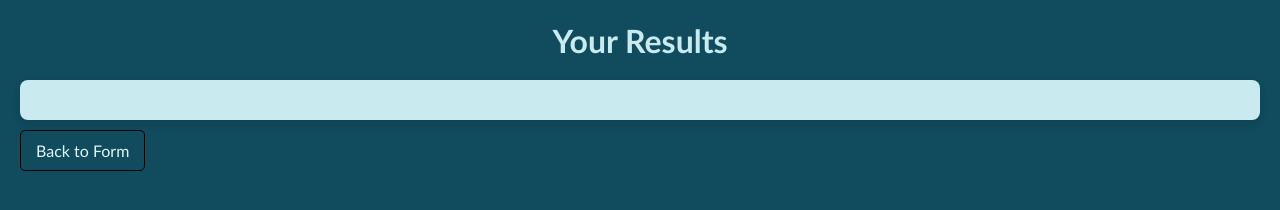
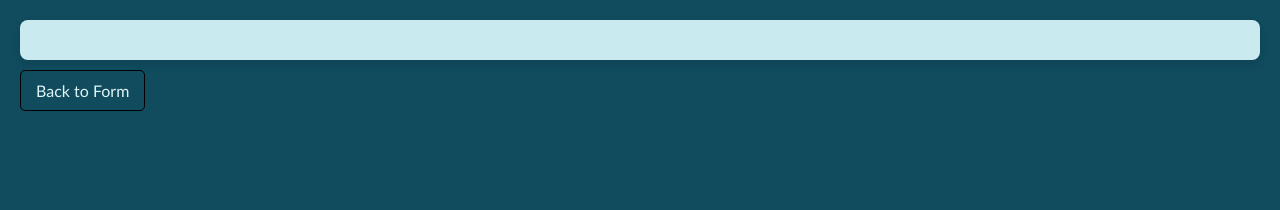
Before and after one commit to njdixn/HTML_Form_with_CSS, a plain HTML site: page results.html in a window 1280 px wide. Drawn offline with Linux system fonts and the light colour scheme.

Commit message:
Update results.html

```diff
--- a/results.html
+++ b/results.html
@@ -9,13 +9,10 @@
 </head>
 
 <body>
-    <h1>Your Results</h1>
-
     <div id="results"></div>
 
     <a href="index.html">Back to Form</a>
 
     <script src="js/script.js"></script>
-
 </body>
 </html>
```
